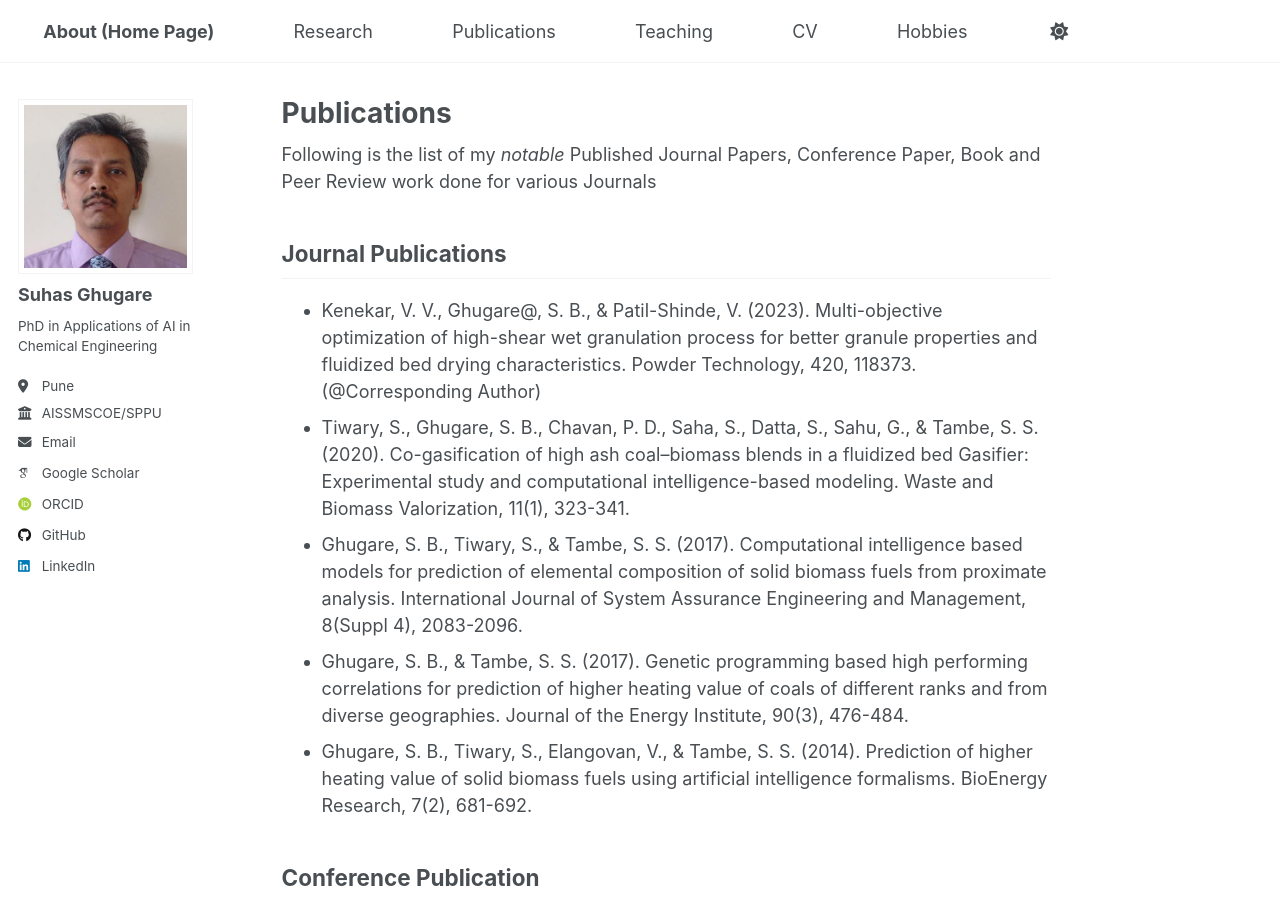
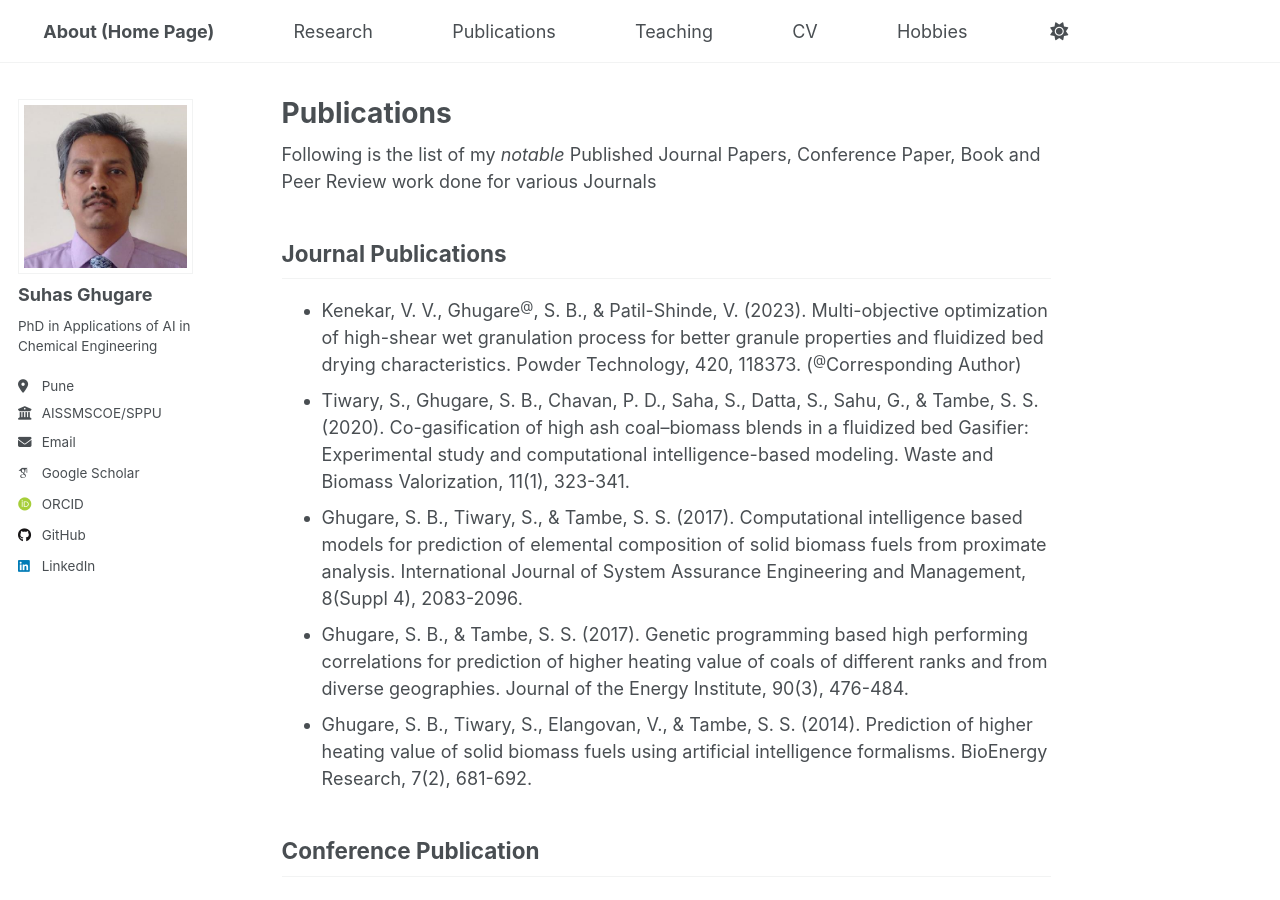
Before and after one commit to suhasghugare/suhasghugare.github.io, a Jekyll site: the page built from _pages/publications1.md, in a window 1280 px wide and 900 px high. Built offline with Jekyll 4.4.1, drawn with Linux system fonts in a browser that asks for light colours; some web fonts are replaced; a script that is not in the unit is left out.

```diff
--- a/_pages/publications1.md
+++ b/_pages/publications1.md
@@ -12,7 +12,7 @@ Following is the list of my <i>notable</i> Published Journal Papers, Conference
 Journal Publications
 ---
 
-* Kenekar, V. V., Ghugare@, S. B., & Patil-Shinde, V. (2023). Multi-objective optimization of high-shear wet granulation process for better granule properties and fluidized bed drying characteristics. Powder Technology, 420, 118373. (@Corresponding Author)
+* Kenekar, V. V., Ghugare<sup>@</sup>, S. B., & Patil-Shinde, V. (2023). Multi-objective optimization of high-shear wet granulation process for better granule properties and fluidized bed drying characteristics. Powder Technology, 420, 118373. (<sup>@</sup>Corresponding Author)
 * Tiwary, S., Ghugare, S. B., Chavan, P. D., Saha, S., Datta, S., Sahu, G., & Tambe, S. S. (2020). Co-gasification of high ash coal–biomass blends in a fluidized bed Gasifier: Experimental study and computational intelligence-based modeling. Waste and Biomass Valorization, 11(1), 323-341.
 * Ghugare, S. B., Tiwary, S., & Tambe, S. S. (2017). Computational intelligence based models for prediction of elemental composition of solid biomass fuels from proximate analysis. International Journal of System Assurance Engineering and Management, 8(Suppl 4), 2083-2096.
 * Ghugare, S. B., & Tambe, S. S. (2017). Genetic programming based high performing correlations for prediction of higher heating value of coals of different ranks and from diverse geographies. Journal of the Energy Institute, 90(3), 476-484.
```
